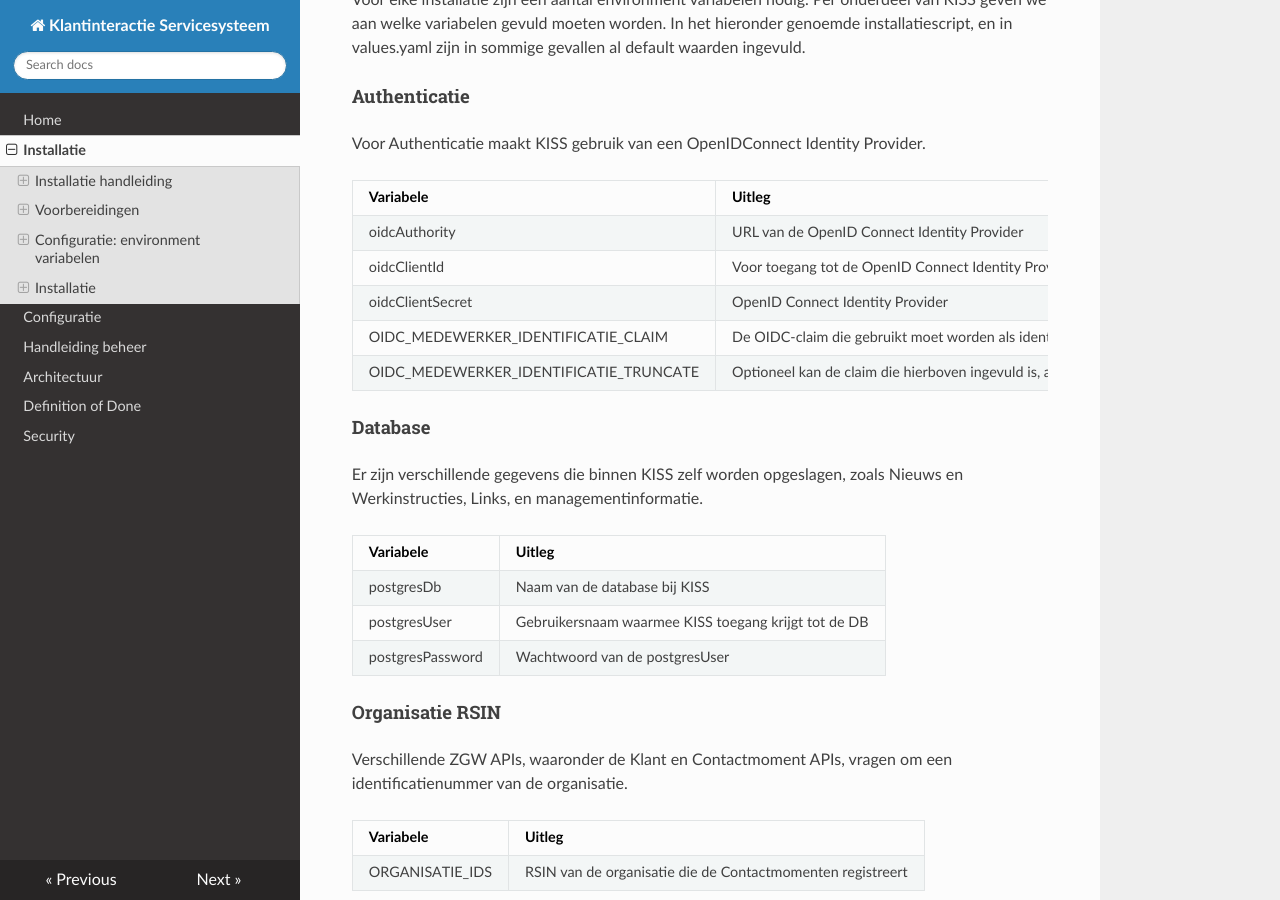
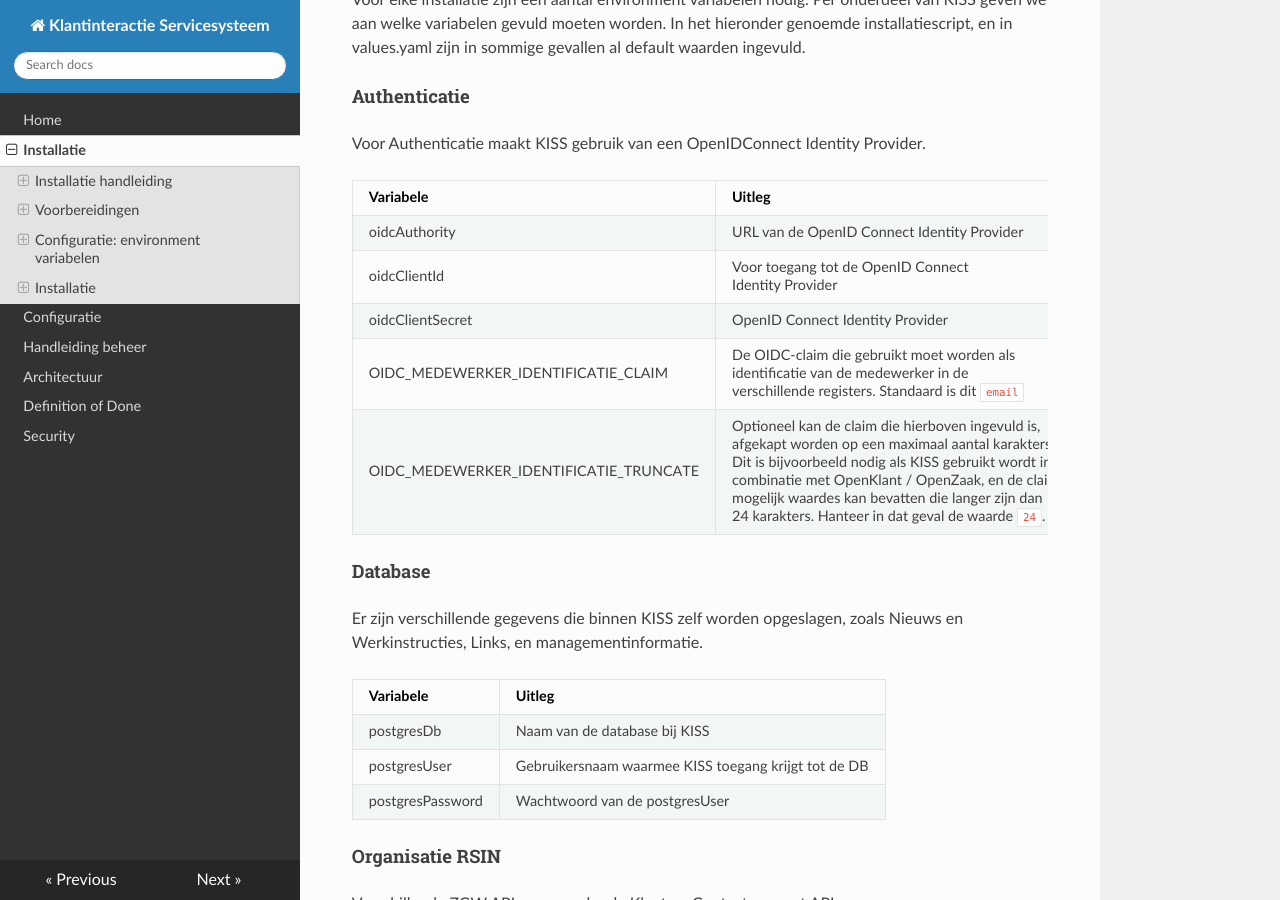
Before and after one commit to Klantinteractie-Servicesysteem/.github, an MkDocs documentation site: the page built from docs/INSTALLATION.md, in a window 1280 px wide and 900 px high, scrolled down 1715 px. Built offline with MkDocs 1.6.1, drawn with Linux system fonts in a browser that asks for light colours; nearby versions of some CDN libraries.

Commit message:
Update INSTALLATION.md
BR's toegevoegd, t.b.v. leesbaarheid op readthedocs

```diff
--- a/docs/INSTALLATION.md
+++ b/docs/INSTALLATION.md
@@ -60,10 +60,10 @@
 | Variabele | Uitleg |
 |---|---|
 | oidcAuthority | URL van de OpenID Connect Identity Provider |
-| oidcClientId | Voor toegang tot de OpenID Connect Identity Provider |
+| oidcClientId | Voor toegang tot de OpenID Connect <br />Identity Provider |
 | oidcClientSecret | OpenID Connect Identity Provider |
-| OIDC_MEDEWERKER_IDENTIFICATIE_CLAIM | De OIDC-claim die gebruikt moet worden als identificatie van de medewerker in de verschillende registers. Standaard is dit `email` |
-| OIDC_MEDEWERKER_IDENTIFICATIE_TRUNCATE | Optioneel kan de claim die hierboven ingevuld is, afgekapt worden op een maximaal aantal karakters. Dit is bijvoorbeeld nodig als KISS gebruikt wordt in combinatie met OpenKlant / OpenZaak, en de claim mogelijk waardes kan bevatten die langer zijn dan 24 karakters. Hanteer in dat geval de waarde `24`. |
+| OIDC_MEDEWERKER_IDENTIFICATIE_CLAIM | De OIDC-claim die gebruikt moet worden als <br />identificatie van de medewerker in de <br />verschillende registers. Standaard is dit `email` |
+| OIDC_MEDEWERKER_IDENTIFICATIE_TRUNCATE | Optioneel kan de claim die hierboven ingevuld is, <br />afgekapt worden op een maximaal aantal karakters. <br />Dit is bijvoorbeeld nodig als KISS gebruikt wordt in <br />combinatie met OpenKlant / OpenZaak, en de claim <br />mogelijk waardes kan bevatten die langer zijn dan <br />24 karakters. Hanteer in dat geval de waarde `24`. |
 
 #### Database
 Er zijn verschillende gegevens die binnen KISS zelf worden opgeslagen, zoals Nieuws en Werkinstructies, Links, en managementinformatie.
```
